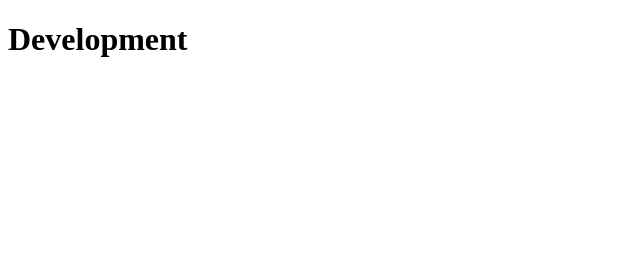
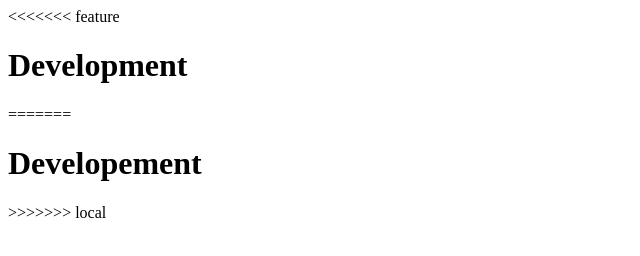
Before and after one commit to Sanketjani29/cicdsanket, a plain HTML site: page index.html in a window 1280 px wide. Shown: the whole page, without its empty margins (0-640 px from the left). Drawn offline with Linux system fonts and the light colour scheme.

Commit message:
feature new

```diff
--- a/index.html
+++ b/index.html
@@ -4,6 +4,10 @@
 	<title>Demo CI/CD</title>
 </head>
 <body>
+<<<<<<< feature
 	<h1>Development</h1>
+=======
+	<h1>Developement</h1>
+>>>>>>> local
 </body>
 </html>
```
